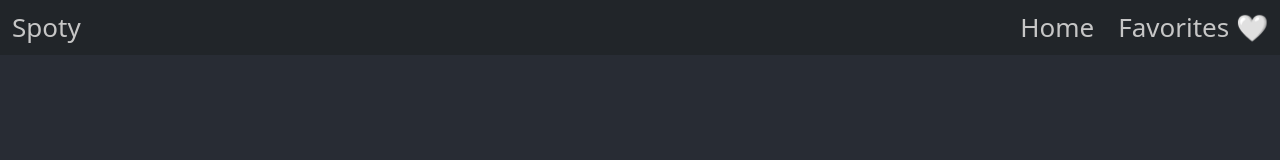
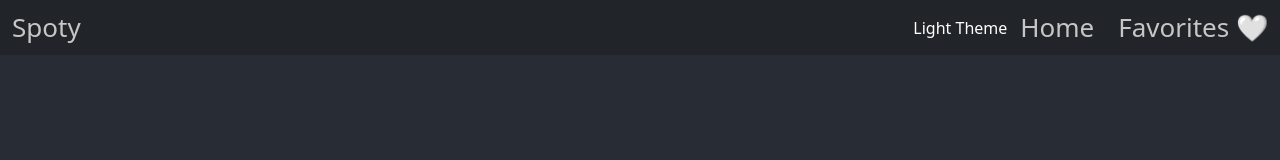
Before and after one commit to nim2rod/spoty_client, a React (Create React App) app: page /favorites in a window 1280 px wide. Shown: the top 160 px of the page. Built offline with nearby package versions, Linux system fonts and the light colour scheme.

Commit message:
toggle light/dark theme

```diff
--- a/src/App.css
+++ b/src/App.css
@@ -24,14 +24,42 @@ li {
 }
 
 .App-header {
-  background-color: #282c34;
+  /* background-color: #282c34; */
   min-height: 100vh;
   display: flex;
   flex-direction: column;
   align-items: center;
   justify-content: center;
   font-size: calc(10px + 2vmin);
-  color: white;
+  /* color: white; */
+}
+
+:root {
+  --background-color: #282c34;
+  --text-color: white;
+  --header-bg-color: rgb(33, 37, 41);
+  --link-color: #ffffff;
+}
+
+[data-theme="light"] {
+  --background-color: #f4f4f4;
+  --text-color: #2a1919;
+  --header-bg-color: #acaaa6;
+  --link-color: #ffffff;
+}
+
+body {
+  background-color: var(--background-color);
+  color: var(--text-color);
+}
+
+.nav-item,
+.btn {
+  color: var(--link-color);
+}
+
+.header {
+  background-color: var(--header-bg-color);
 }
 
 .App-link {
--- a/src/cmps/HeaderApp.js
+++ b/src/cmps/HeaderApp.js
@@ -1,17 +1,30 @@
-import React from 'react'
-import {useNavigate} from 'react-router-dom'
+import React, { useState, useEffect } from 'react'
+import { useNavigate } from 'react-router-dom'
 
 
 const HeaderApp = () => {
   const navigate = useNavigate()
+  const [theme, setTheme] = useState('dark')
+
+  useEffect(() => {
+    document.body.setAttribute('data-theme', theme)
+  }, [theme])
+
+
+  const toggleTheme = (() => {
+    setTheme(theme === 'light' ? 'dark' : 'light')
+  })
 
   return (
-    <nav className="navbar fixed-top bg-dark">
+    <nav className="navbar fixed-top header">
       <div className="container-fluid">
         <div className="navbar-item" onClick={() => navigate(`/`)} style={{ cursor: 'pointer', color: '#c6c6c6' }}>
           Spoty
         </div>
         <div className="d-flex justify-content-end">
+          <button className="btn" onClick={toggleTheme}>
+            {theme === 'light' ? 'Dark Theme' : 'Light Theme'}
+          </button>
           <div className="nav-item" onClick={() => navigate(`/`)} style={{ cursor: 'pointer', color: '#c6c6c6' }}>
             Home
           </div>
```
Lines whose indentation alone changed are shown as unchanged.
